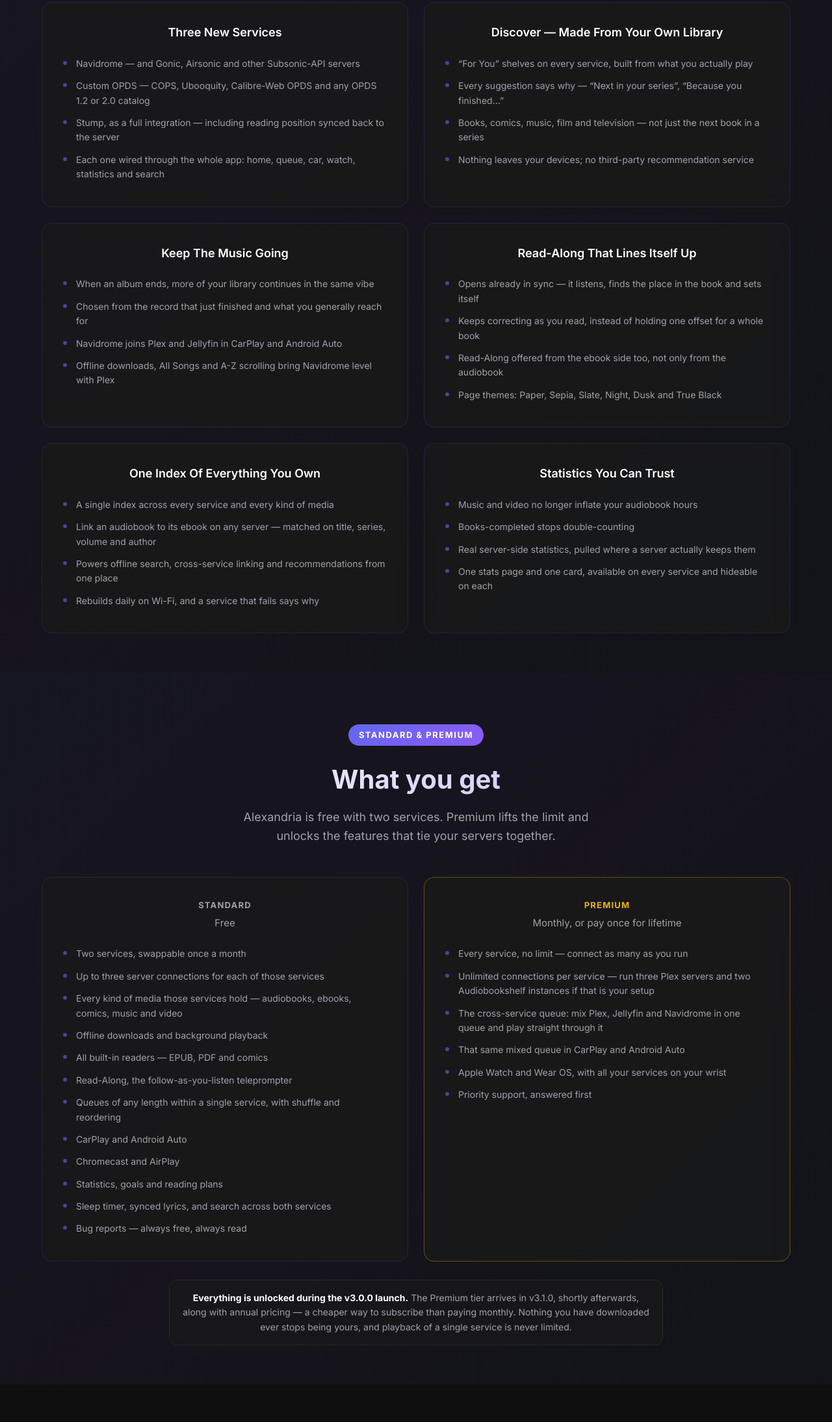
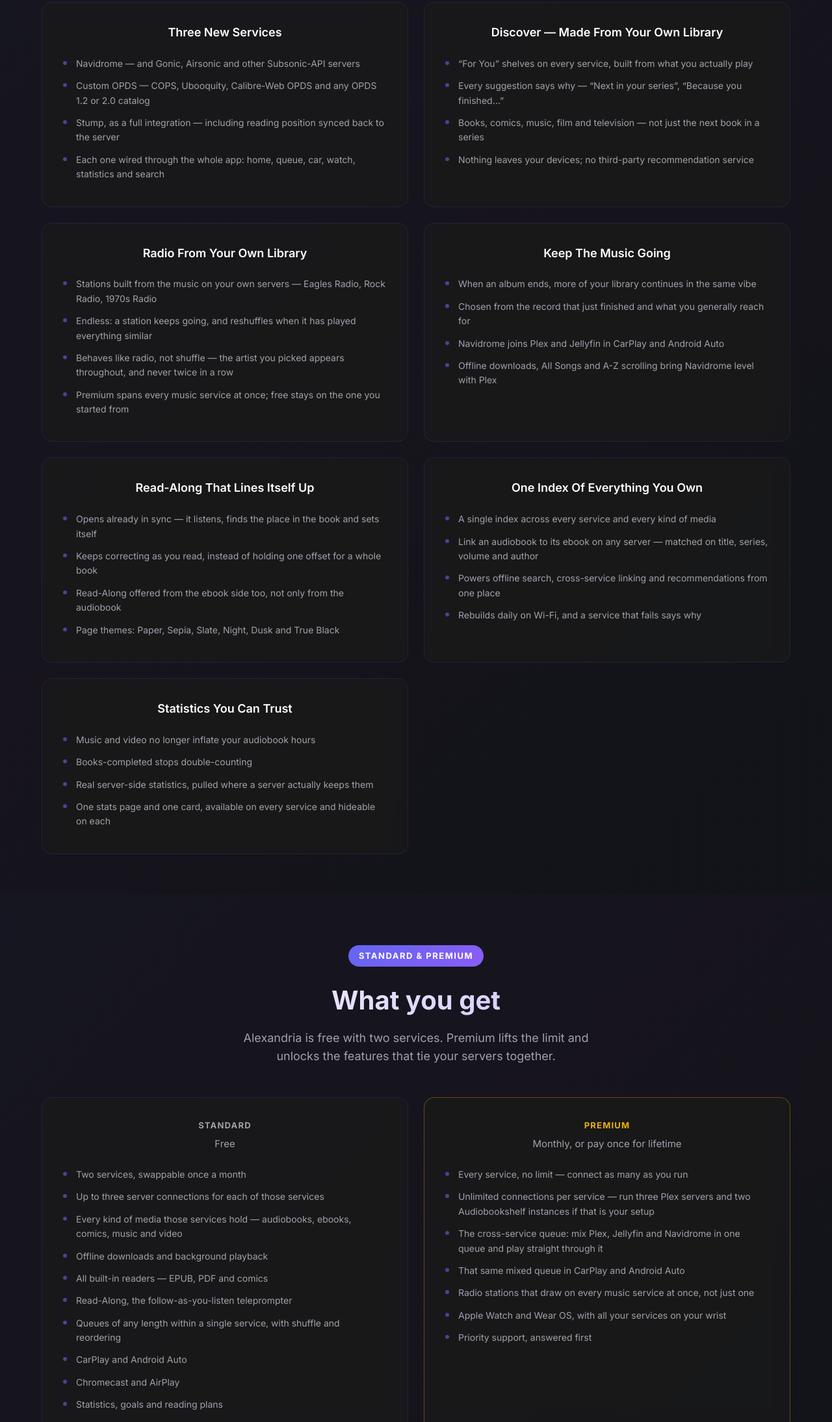
Before and after one commit to stoutc24/AlexandriaUpdatesRoadmap, a plain HTML site: page index.html in a window 1280 px wide. Shown: the part 2103-4292 px from the top of the page at 65% size. Drawn offline with Linux system fonts and the light colour scheme.

Commit message:
Roadmap: radio stations built from your own library
Adds the v3.1.0 radio feature to the banner, the feature grid and the
Premium list.

The points worth making to a reader are the ones that distinguish it
from shuffle: stations are built from music already on their servers
(nothing leaves the device, no third-party catalogue), they run
endlessly and reshuffle rather than stopping, the artist you picked
stays present without the station becoming that artist's discography,
and the same artist never plays twice in a row.

Premium draws on every music service at once — the same policy as the
cross-service queue, so the two can never disagree.

Tag balance verified: section/div/ul/h3 all matched.

```diff
--- a/index.html
+++ b/index.html
@@ -869,6 +869,15 @@
                         </ul>
                     </div>
                     <div class="v2-card">
+                        <h3>Radio From Your Own Library</h3>
+                        <ul>
+                            <li>Stations built from the music on your own servers &mdash; Eagles Radio, Rock Radio, 1970s Radio</li>
+                            <li>Endless: a station keeps going, and reshuffles when it has played everything similar</li>
+                            <li>Behaves like radio, not shuffle &mdash; the artist you picked appears throughout, and never twice in a row</li>
+                            <li>Premium spans every music service at once; free stays on the one you started from</li>
+                        </ul>
+                    </div>
+                    <div class="v2-card">
                         <h3>Keep The Music Going</h3>
                         <ul>
                             <li>When an album ends, more of your library continues in the same vibe</li>
@@ -943,6 +952,7 @@
                             <li>Unlimited connections per service — run three Plex servers and two Audiobookshelf instances if that is your setup</li>
                             <li>The cross-service queue: mix Plex, Jellyfin and Navidrome in one queue and play straight through it</li>
                             <li>That same mixed queue in CarPlay and Android Auto</li>
+                            <li>Radio stations that draw on every music service at once, not just one</li>
                             <li>Apple Watch and Wear OS, with all your services on your wrist</li>
                             <li>Priority support, answered first</li>
                         </ul>
@@ -1064,6 +1074,11 @@
                         <span class="badge badge-v31">v3.1.0</span>
                         <h3>Discover &mdash; For You</h3>
                         <p>Recommendation shelves on every service home, built entirely from your own history against your own libraries. Every suggestion tells you why it is there, and it covers books, comics, music, film and television.</p>
+                    </div>
+                    <div class="feature-card">
+                        <span class="badge badge-v31">v3.1.0</span>
+                        <h3>Radio Stations</h3>
+                        <p>Stations built entirely from your own library &mdash; by artist, genre or decade. They run endlessly, keep the artist you picked present without turning into a discography, and never play the same artist twice in a row. Premium draws on every music service at once.</p>
                     </div>
                     <div class="feature-card">
                         <span class="badge badge-v31">v3.1.0</span>
```
